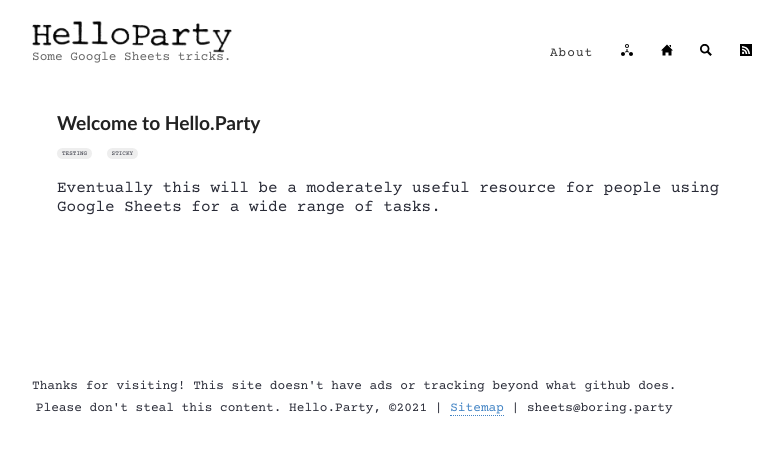
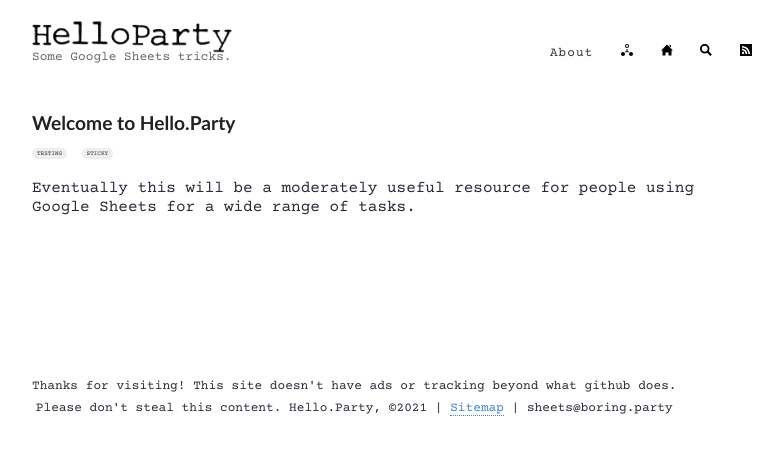
Before and after one commit to hello-party/hello-party-old.github.io, a Jekyll site: the page built from _posts/2021-02-01-sticky.md, in a window 1280 px wide. Shown: the top 455 px of the page, without its empty margins (248-1031 px from the left). Built offline with Jekyll 4.4.1, drawn with Linux system fonts in a browser that asks for light colours.

Commit message:
Update style.scss

```diff
--- a/assets/style.scss
+++ b/assets/style.scss
@@ -61,11 +61,6 @@
   padding: 0 10px;
   width: 100%;
 /*  background: $lightWhite;*/
-}
-
-
-article.post.detailed {
-    margin: 0px 25px;
 }
 
 h1, h2, h3, h4, h5, h6 {
```
